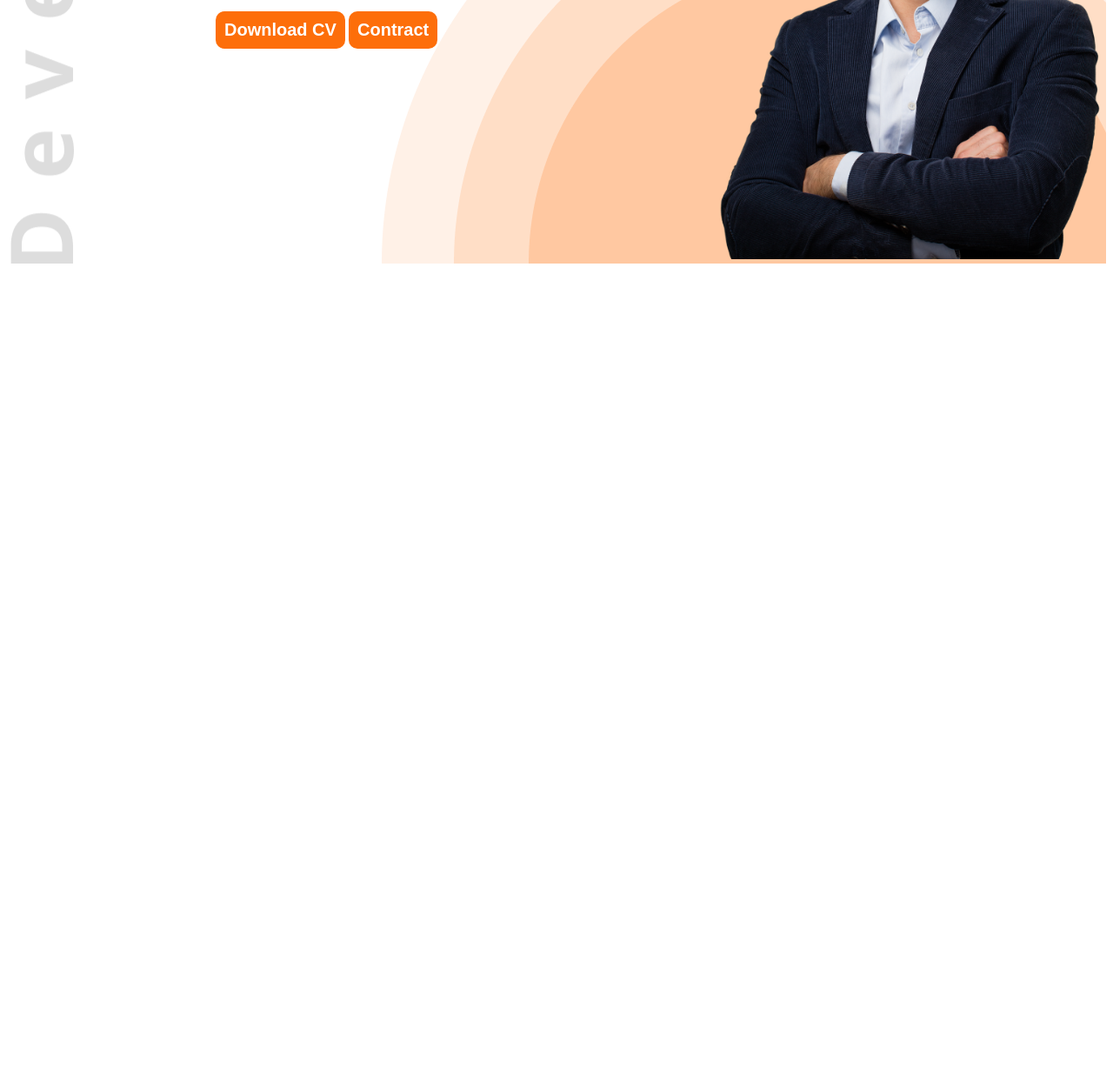
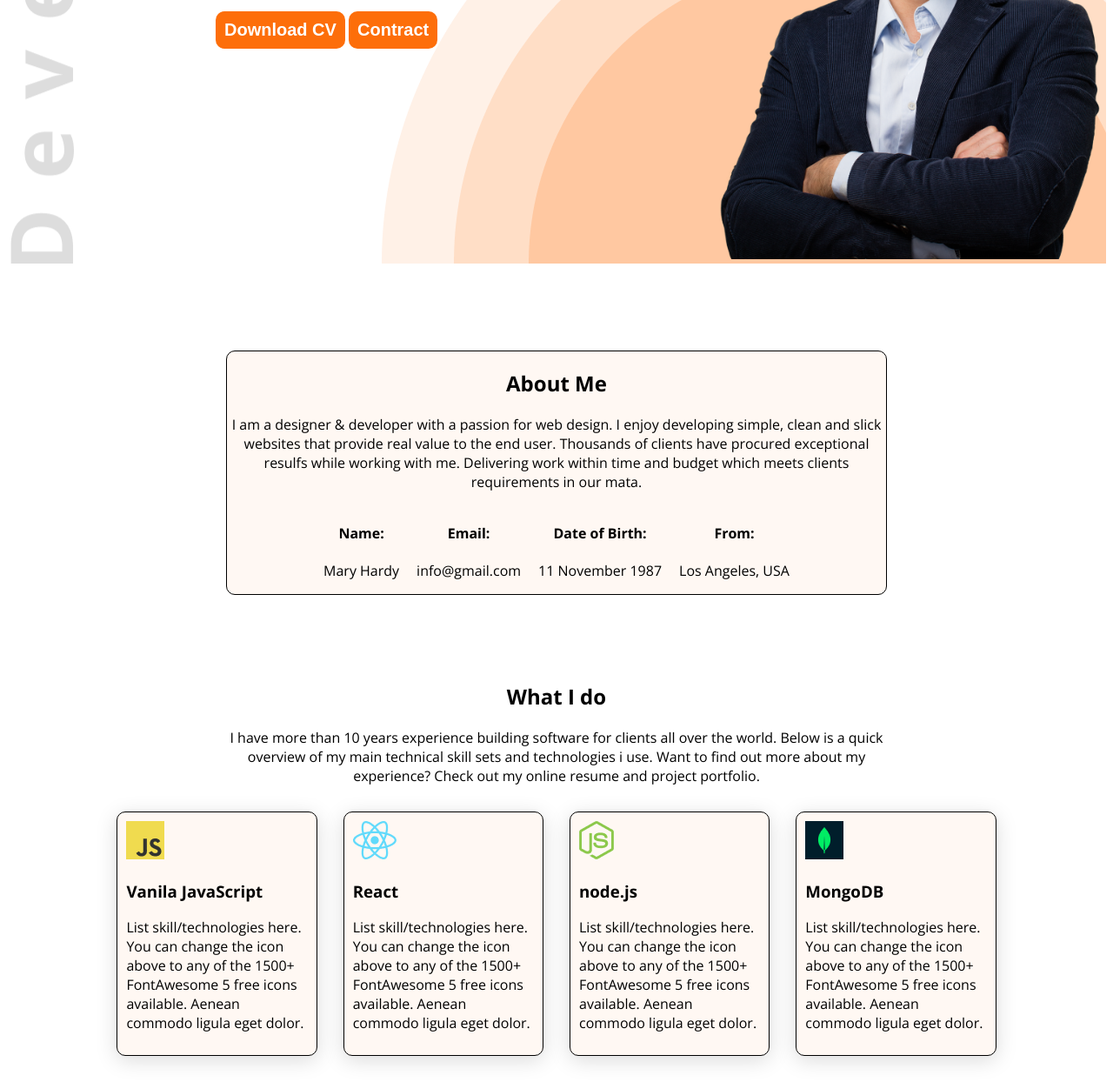
Before and after one commit to AshiqurRahmanAshik/Portfolio-of-a-Developer, a plain HTML site: page index.html in a window 1280 px wide. Shown: the part 467-1711 px from the top of the page at 87% size. Before the commit the page ends 800 px from the top, so only its background shows below. Drawn offline with nearby package versions, Linux system fonts and the light colour scheme.

Commit message:
Add What i Do Section

```diff
--- a/index.html
+++ b/index.html
@@ -56,5 +56,82 @@
         </div>
       </div>
     </header>
+    <div class="about">
+      <h2 class="about_title">About Me</h2>
+      <p class="about_description">
+        I am a designer & developer with a passion for web design. I enjoy
+        developing simple, clean and slick websites that provide real value to
+        the end user. Thousands of clients have procured exceptional resulfs
+        while working with me. Delivering work within time and budget which
+        meets clients requirements in our mata.
+      </p>
+      <div class="address">
+        <div class="address_info">
+          <h4>Name:</h4>
+          <p>Mary Hardy</p>
+        </div>
+        <div class="address_info">
+          <h4>Email:</h4>
+          <p>info@gmail.com</p>
+        </div>
+        <div class="address_info">
+          <h4>Date of Birth:</h4>
+          <p>11 November 1987</p>
+        </div>
+        <div class="address_info">
+          <h4>From:</h4>
+          <p>Los Angeles, USA</p>
+        </div>
+      </div>
+    </div>
+    <div class="Services">
+      <div class="services_intro">
+        <h2 class="service_title">What I do</h2>
+        <p class="service_description">
+          I have more than 10 years experience building software for clients all
+          over the world. Below is a quick overview of my main technical skill
+          sets and technologies i use. Want to find out more about my
+          experience? Check out my online resume and project portfolio.
+        </p>
+      </div>
+      <div class="service_items">
+        <div class="service_item">
+          <img src="images/icons/js.png" alt="js" />
+          <h3 class="service_item_name">Vanila JavaScript</h3>
+          <p class="service_item_description">
+            List skill/technologies here. You can change the icon above to any
+            of the 1500+ FontAwesome 5 free icons available. Aenean commodo
+            ligula eget dolor.
+          </p>
+        </div>
+        <div class="service_item">
+          <img src="images/icons/react.png" alt="react" />
+          <h3 class="service_item_name">React</h3>
+          <p class="service_item_description">
+            List skill/technologies here. You can change the icon above to any
+            of the 1500+ FontAwesome 5 free icons available. Aenean commodo
+            ligula eget dolor.
+          </p>
+        </div>
+        <div class="service_item">
+          <img src="images/icons/nodejs.png" alt="node" />
+          <h3 class="service_item_name">node.js</h3>
+          <p class="service_item_description">
+            List skill/technologies here. You can change the icon above to any
+            of the 1500+ FontAwesome 5 free icons available. Aenean commodo
+            ligula eget dolor.
+          </p>
+        </div>
+        <div class="service_item">
+          <img src="images/icons/mongo.png" alt="mon" />
+          <h3 class="service_item_name">MongoDB</h3>
+          <p class="service_item_description">
+            List skill/technologies here. You can change the icon above to any
+            of the 1500+ FontAwesome 5 free icons available. Aenean commodo
+            ligula eget dolor.
+          </p>
+        </div>
+      </div>
+    </div>
   </body>
 </html>
--- a/styles.css
+++ b/styles.css
@@ -65,3 +65,34 @@ nav {
 .hero_left_btn {
   padding: 10px;
 }
+.about {
+  width: 60%;
+  margin: 100px auto;
+  background-color: #fff8f3;
+  text-align: center;
+  border: 1px solid black;
+  border-radius: 10px;
+}
+.address {
+  display: flex;
+  justify-content: center;
+  gap: 20px;
+}
+.services_intro {
+  width: 60%;
+  margin: 0 auto;
+  text-align: center;
+}
+.service_items {
+  display: flex;
+  gap: 30px;
+  width: 80%;
+  margin: 30px auto;
+}
+.service_item {
+  background-color: #fff8f3;
+  padding: 10px;
+  border-radius: 10px;
+  border: 1px solid;
+  box-shadow: 0 5px 25px 0px rgb(219, 219, 219);
+}
```
